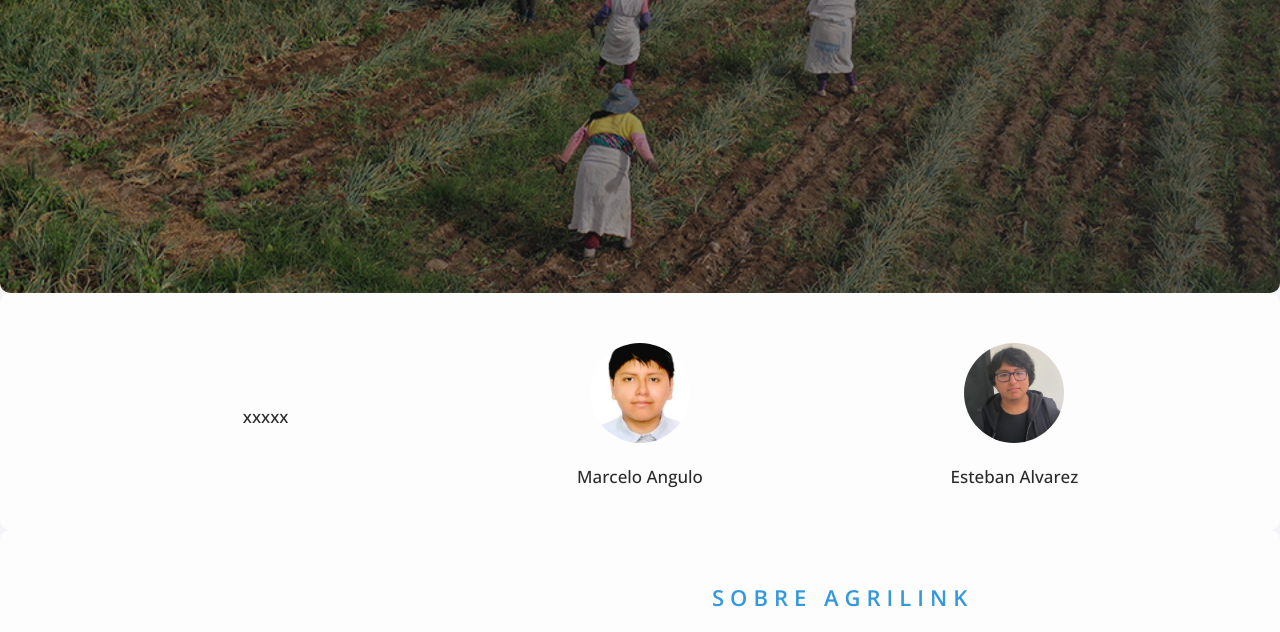
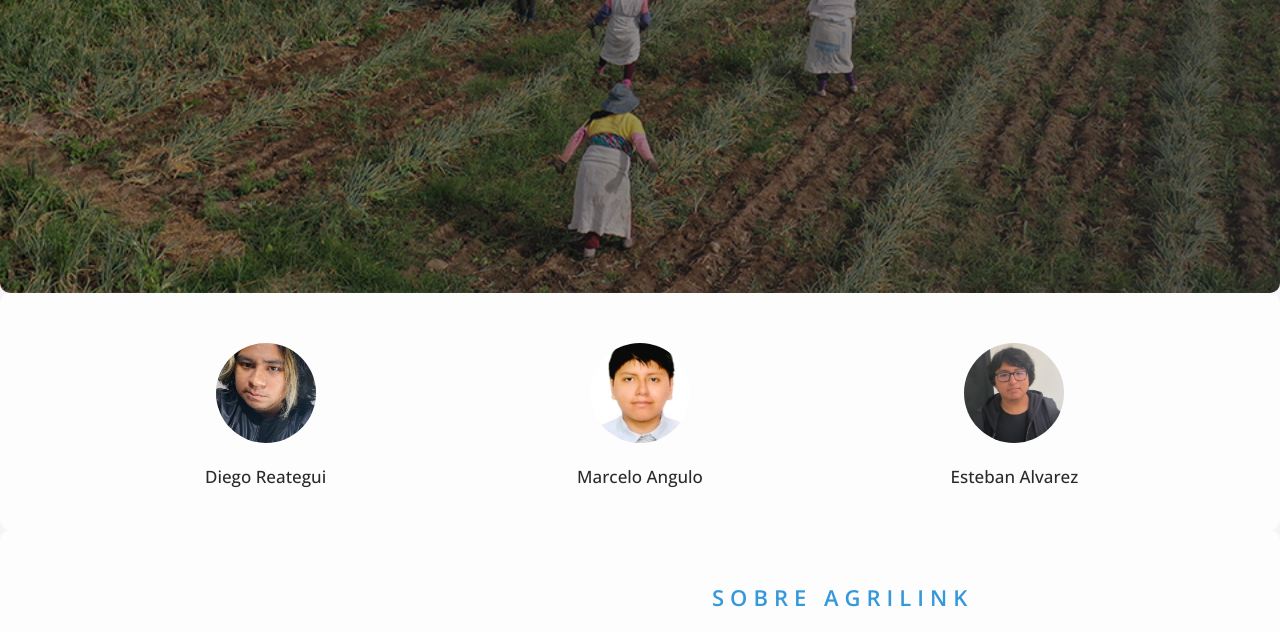
Before and after one commit to CC184-Grupo-7/LandingPage-AgriLink, a plain HTML site: page index.html in a window 1280 px wide. Shown: the part 507-1139 px from the top of the page. Drawn offline with nearby package versions, Linux system fonts and the light colour scheme.

Commit message:
actualizacion de Landing Page2

```diff
--- a/index.html
+++ b/index.html
@@ -70,7 +70,10 @@
     <section class="feature" id="team">
       <div class="feature-content">
         <div class="row">
-          <h4>xxxxx</h4>
+          <div class="row-img">
+            <img src="img/Diego.jpeg" />
+          </div>
+          <h4>Diego Reategui</h4>
         </div>
 
         <div class="row">
```
Also changed, not shown: img/Diego.jpeg (added).
